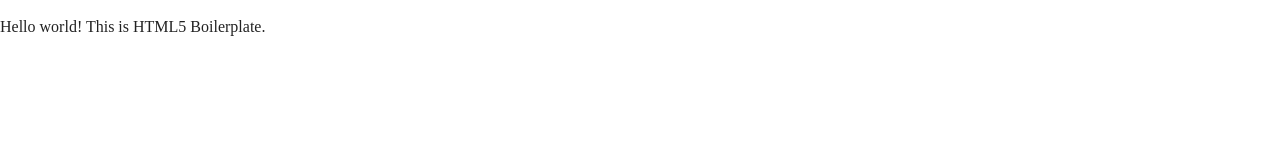
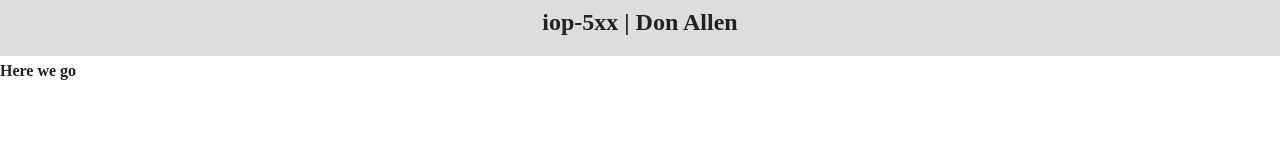
Before and after one commit to donniegene/iop-5xx, a plain HTML site: page index.html in a window 1280 px wide. Drawn offline with nearby package versions, Linux system fonts and the light colour scheme.

Commit message:
Class 190207 - Updated favicon, css header changes, added footer

```diff
--- a/css/main.css
+++ b/css/main.css
@@ -285,3 +285,17 @@ textarea {
         page-break-after: avoid;
     }
 }
+
+header {
+      position: fixed;
+      background-color: #DDD;
+      margin-top: 0px;
+      top: -10px;
+      width: 100%;
+      text-align: center;
+      font-size: 0.75em;
+}
+
+body {
+
+}
--- a/index.html
+++ b/index.html
@@ -12,6 +12,7 @@
 
   <link rel="stylesheet" href="css/normalize.css">
   <link rel="stylesheet" href="css/main.css">
+  <link rel="icon" href="favicon.ico" type="image/x-icon" />
 </head>
 
 <body>
@@ -20,7 +21,18 @@
   <![endif]-->
 
   <!-- Add your site or application content here -->
-  <p>Hello world! This is HTML5 Boilerplate.</p>
+<header>
+ <h1>iop-5xx | Don Allen</h1>
+</header>
+
+ <div id="main" class="main-wrapper"> <!-- div#main **Shortcut  -->
+   <p>Hello world! This is HTML5 Boilerplate.</p>
+</div>
+
+<footer>
+      <h4>Here we go</h4>
+</footer>
+
   <script src="js/vendor/modernizr-3.6.0.min.js"></script>
   <script src="https://code.jquery.com/jquery-3.3.1.min.js" integrity="sha256-FgpCb/KJQlLNfOu91ta32o/NMZxltwRo8QtmkMRdAu8=" crossorigin="anonymous"></script>
   <script>
```
Also changed, not shown: 1 other file.
